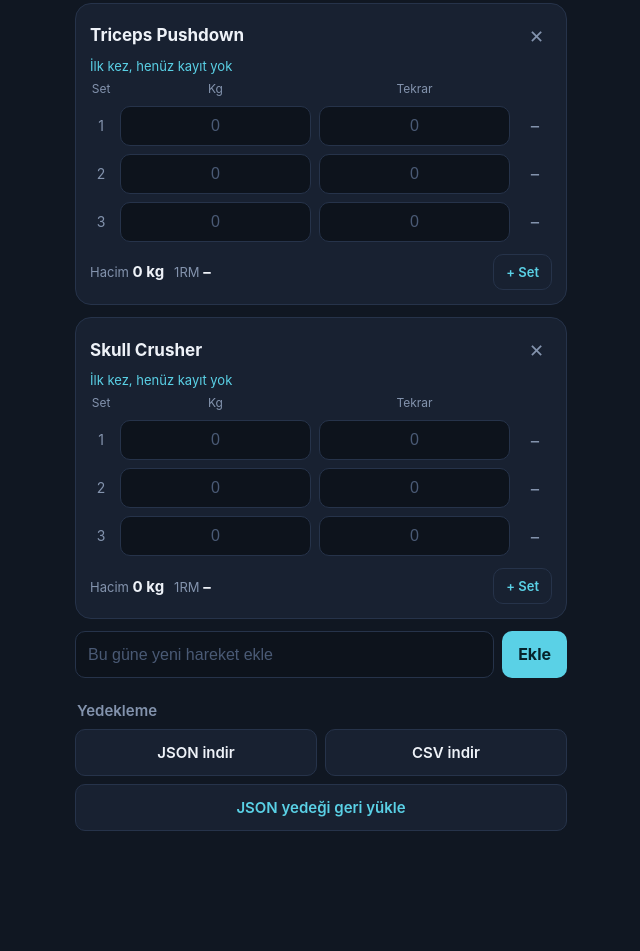
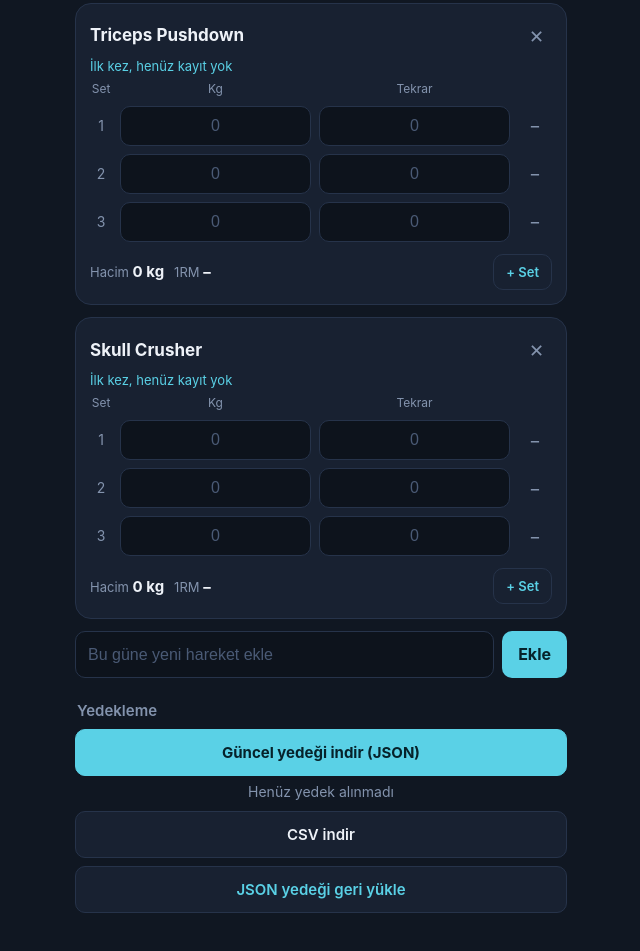
Before and after one commit to EyesCQ/BodyGapp, a plain HTML site: page index.html in a window 1280 px wide. Shown: the part 1287-2238 px from the top of the page, without its empty margins (319-959 px from the left). Drawn offline with Linux system fonts and the light colour scheme.

Commit message:
Version 0.3

```diff
--- a/index.html
+++ b/index.html
@@ -58,6 +58,9 @@ h2{font-size:15px;color:var(--mu);margin:6px 2px;font-weight:600}
 .bk{display:grid;grid-template-columns:1fr 1fr;gap:8px;margin-top:8px}
 .bk button,.bk label{background:var(--card);color:var(--tx);border:1px solid var(--line);border-radius:10px;padding:12px;font-weight:600;font-size:15px;text-align:center}
 .bk label{grid-column:1/-1;color:var(--ac)}
+.bk .qb{grid-column:1/-1;background:var(--ac);border-color:var(--ac);color:#06222a;font-weight:700}
+.bk #ec{grid-column:1/-1}
+#lb{grid-column:1/-1;text-align:center;margin:-2px 0 2px}
 .tbar{position:fixed;left:0;right:0;bottom:0;background:rgba(16,23,34,.92);-webkit-backdrop-filter:blur(14px);backdrop-filter:blur(14px);border-top:1px solid var(--line);padding:10px 14px calc(env(safe-area-inset-bottom,0px) + 10px)}
 .ti{max-width:520px;margin:0 auto;display:flex;gap:8px;align-items:center}
 #tm{font-size:28px;font-weight:700;font-variant-numeric:tabular-nums;min-width:84px}
@@ -93,7 +96,9 @@ h2{font-size:15px;color:var(--mu);margin:6px 2px;font-weight:600}
 
 <h2>Yedekleme</h2>
 <div class="bk">
-  <button id="ej">JSON indir</button><button id="ec">CSV indir</button>
+  <button id="ej" class="qb">Güncel yedeği indir (JSON)</button>
+  <div class="sub" id="lb"></div>
+  <button id="ec">CSV indir</button>
   <label>JSON yedeği geri yükle<input type="file" id="imp" accept=".json,application/json" hidden></label>
 </div>
 
@@ -250,7 +255,14 @@ function clean(){const logs={};
     if(Object.keys(o).length)logs[d]=o}
   return{app:'spor-takip',v:2,days:S.days,names:S.names,logs,done:S.done,since:S.since}}
 const f1c=n=>String(Math.round(n*10)/10);
-$('#ej').onclick=()=>dl('spor-yedek-'+today()+'.json',JSON.stringify(clean(),null,2),'application/json');
+const LBK='spor-takip-lastbackup';
+function showLB(){let t;try{t=localStorage.getItem(LBK)}catch(e){}
+  $('#lb').textContent=t?'Son yedek: '+new Date(t).toLocaleString('tr-TR',{day:'numeric',month:'long',year:'numeric',hour:'2-digit',minute:'2-digit'}):'Henüz yedek alınmadı'}
+$('#ej').onclick=()=>{
+  dl('spor-yedek-'+today()+'.json',JSON.stringify(clean(),null,2),'application/json');
+  try{localStorage.setItem(LBK,new Date().toISOString())}catch(e){}
+  showLB();toast('Yedek indirildi')};
+showLB();
 $('#ec').onclick=()=>{const q=s=>'"'+String(s).replace(/"/g,'""')+'"';
   const rows=['Tarih,Gün,Antrenman,Durum,Hareket,Set,Kg,Tekrar,Hacim,1RM'],c=clean();
   const dates=[...new Set([...Object.keys(c.logs),...Object.keys(c.done)])].sort();
```
